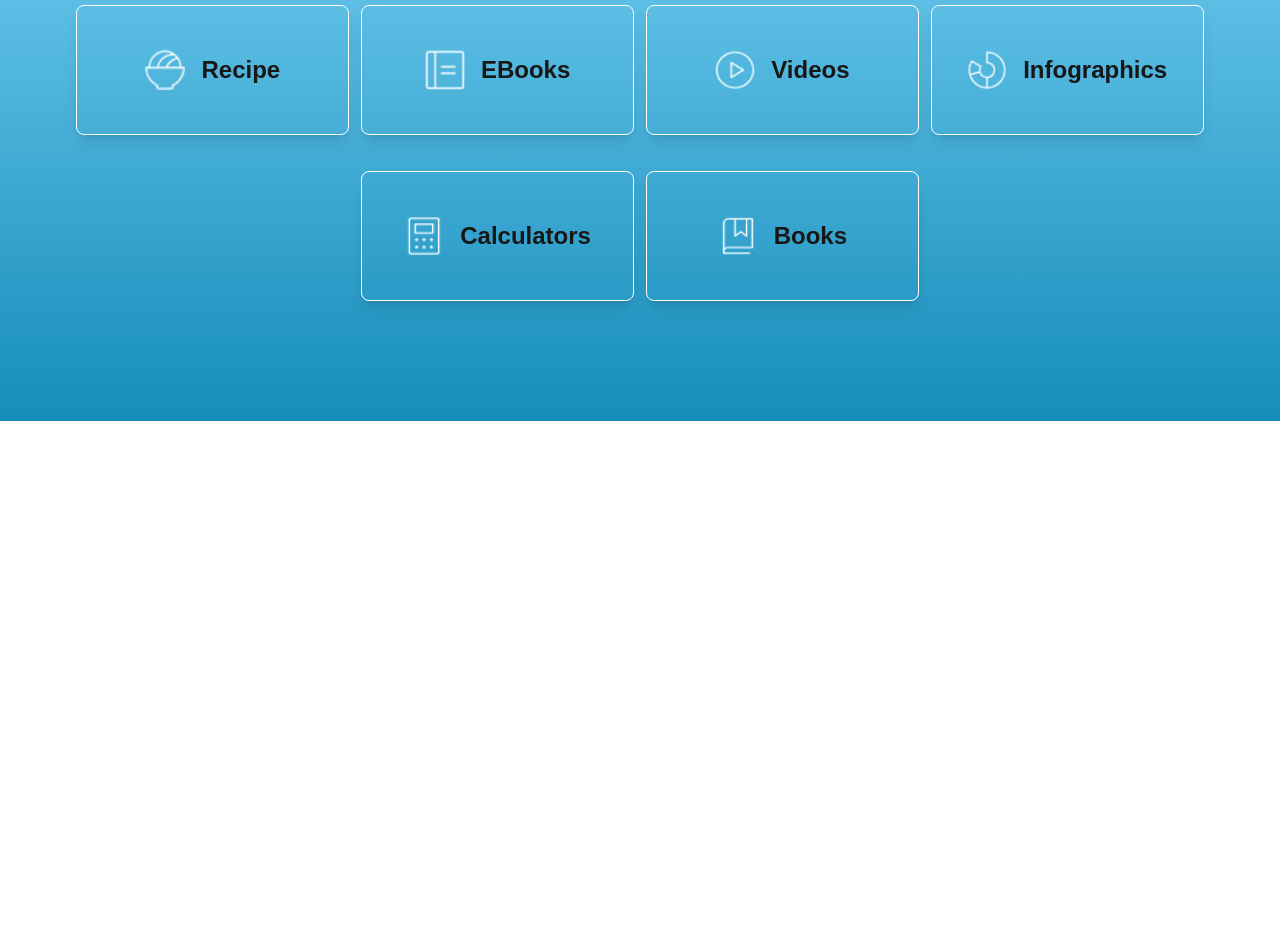
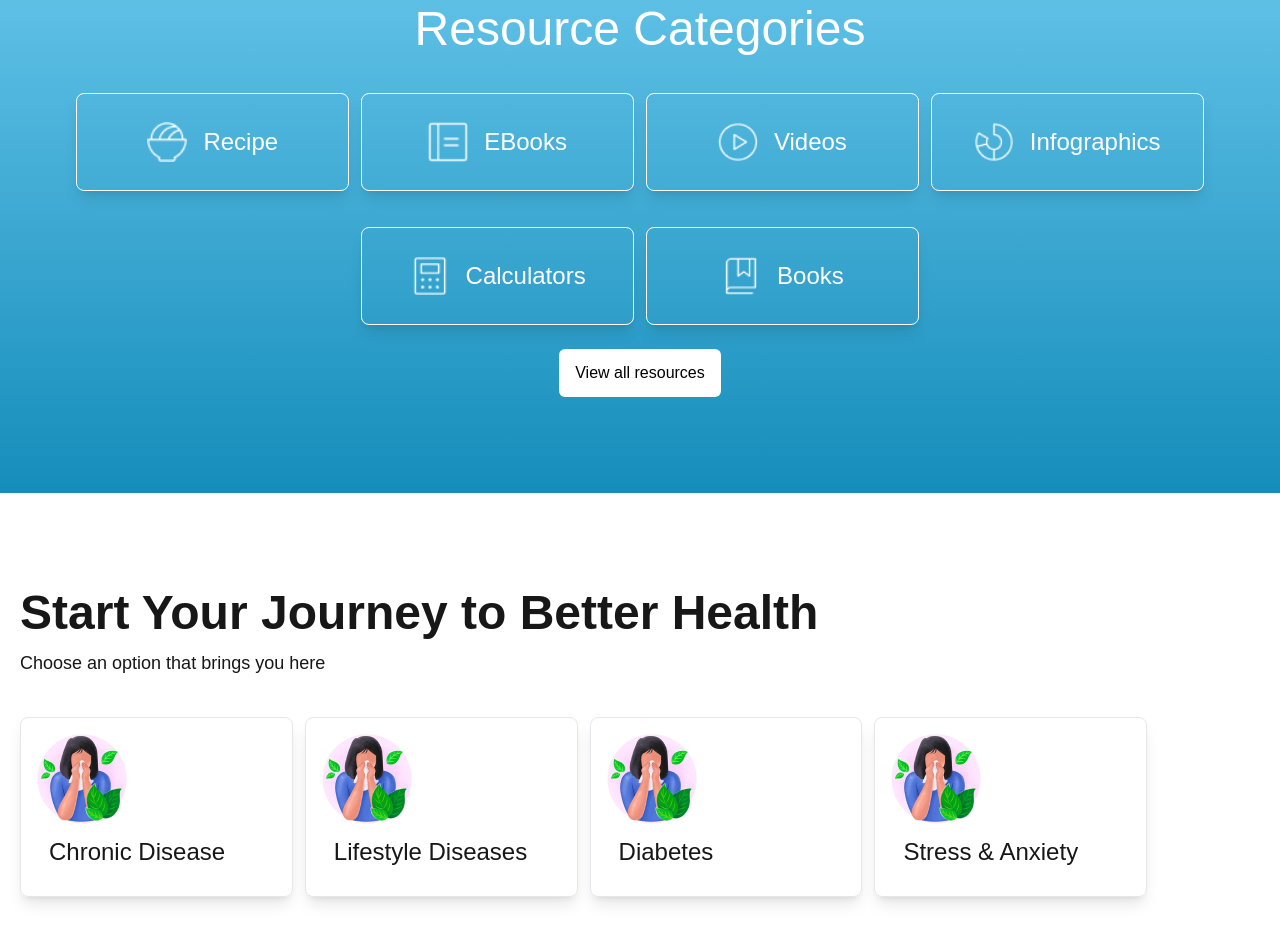
Before and after one commit to FrontX-Ganesh/mega_lifesciences, a Next.js app: page / in a window 1280 px wide. Shown: the part 820-1762 px from the top of the page. Before the commit the page ends 1241 px from the top, so only its background shows below. Built offline with nearby package versions, Linux system fonts and the light colour scheme.

Commit message:
Journey componet created

```diff
--- a/app/_components/Categories/index.jsx
+++ b/app/_components/Categories/index.jsx
@@ -6,11 +6,14 @@ const Categories = () => {
   return (
     <section className="bg-gradient-to-b from-[#6CC9ED] to-[#158DBB]">
       <div className="px-5 py-24 max-w-7xl mx-auto">
+        <h3 className="lg:text-5xl md:text-4xl sm:text-3xl text-[24px] text-center text-white mb-10">
+          Resource Categories
+        </h3>
         <div className="flex flex-wrap justify-center gap-3">
           {categories.map((category) => (
             <div
               key={category.id}
-              className="w-full sm:w-[48%] md:w-[22%] border border-white bg-transparent rounded-lg shadow-lg p-4 mb-6 box-border flex justify-center gap-4 items-center"
+              className="w-full sm:w-[48%] md:w-[22%] border border-white bg-transparent rounded-lg shadow-lg mb-6 box-border flex justify-center gap-4 items-center"
             >
               <div className="w-10 h-10 bg-tertiary rounded-lg">
                 <Image
@@ -20,15 +23,17 @@ const Categories = () => {
                 />
               </div>
               <div>
-                <h3 className="text-lg md:text-2xl font-bold my-8 max-sm:my-3">
+                <h3 className="text-lg md:text-2xl my-8 max-sm:my-3 text-white">
                   {category.title}
                 </h3>
-                <p className="text-sm md:text-base text-[#707070]">
-                  {category.subtitle}
-                </p>
               </div>
             </div>
           ))}
+        </div>
+        <div className="text-center">
+          <button className="bg-white text-black rounded-md px-4 py-3">
+            View all resources
+          </button>
         </div>
       </div>
     </section>
--- /dev/null
+++ b/app/_components/YourJourney/index.jsx
@@ -0,0 +1,41 @@
+import React from "react";
+import { journeys } from "./journey.constants";
+import Image from "next/image";
+
+const YourJourney = () => {
+  return (
+    <>
+      <section className="bg-white">
+        <div className="px-5 py-24 max-w-7xl mx-auto">
+          <h3 className="lg:text-5xl md:text-4xl sm:text-3xl text-[24px] font-bold mb-3">
+            Start Your Journey to Better Health
+          </h3>
+          <p className="md:text-lg sm:text-base text-sm font-light text-[3F3F46] mb-10">
+            Choose an option that brings you here
+          </p>
+          <div className="flex flex-wrap gap-3">
+            {journeys.map((journey) => (
+              <div
+                key={journey.id}
+                className="w-full sm:w-[48%] md:w-[22%] border border-grey bg-transparent rounded-lg shadow-lg p-4 mb-6 box-border flex flex-col"
+              >
+                <div className="w-15 h-15 bg-tertiary rounded-lg">
+                  <Image
+                    src={journey.icon}
+                    alt="icon"
+                    className="h-15 w-15 text-secondary group-hover:text-white"
+                  />
+                </div>
+                  <h3 className="text-lg md:text-2xl p-3">
+                    {journey.title}
+                  </h3>
+              </div>
+            ))}
+          </div>
+        </div>
+      </section>
+    </>
+  );
+};
+
+export default YourJourney;
--- /dev/null
+++ b/app/_components/YourJourney/journey.constants.js
@@ -0,0 +1,24 @@
+import journeyIcon from "@/public/images/journey.png";
+
+export const journeys = [
+    {
+        id: 1,
+        title: 'Chronic Disease',
+        icon: journeyIcon,
+    },
+    {
+        id: 2,
+        title: 'Lifestyle Diseases',
+        icon: journeyIcon,
+    },
+    {
+        id: 3,
+        title: 'Diabetes',
+        icon: journeyIcon,
+    },
+    {
+        id: 4,
+        title: 'Stress & Anxiety',
+        icon: journeyIcon,
+    },
+]
--- a/app/layout.js
+++ b/app/layout.js
@@ -1,16 +1,13 @@
-import { Geist, Geist_Mono } from "next/font/google";
 import "./globals.css";
 import Footer from "./_components/Footer";
 import NavBar from "./_components/NavBar";
+import { Poppins } from 'next/font/google';
 
-const geistSans = Geist({
-  variable: "--font-geist-sans",
-  subsets: ["latin"],
-});
-
-const geistMono = Geist_Mono({
-  variable: "--font-geist-mono",
-  subsets: ["latin"],
+const poppins = Poppins({
+  subsets: ['latin'],
+  display: 'swap',
+  variable: '--font-poppins',
+  weight: ['100', '200', '300', '400', '500', '600', '700', '800', '900']
 });
 
 export const metadata = {
@@ -21,7 +18,7 @@ export default function RootLayout({ children }) {
   return (
     <html lang="en">
       <body
-        className={`${geistSans.variable} ${geistMono.variable} antialiased`}
+        className={`${poppins.variable} ${poppins.variable} antialiased`}
       >
         <NavBar />
         {children}
--- a/app/page.js
+++ b/app/page.js
@@ -1,11 +1,13 @@
 import Categories from "./_components/Categories";
 import HomePageHeading from "./_components/HomePageHeading";
+import YourJourney from "./_components/YourJourney";
 
 export default function Home() {
   return (
     <>
       <HomePageHeading />
       <Categories />
+      <YourJourney />
     </>
   );
 }
```
Also changed, not shown: public/images/journey.png (added).
